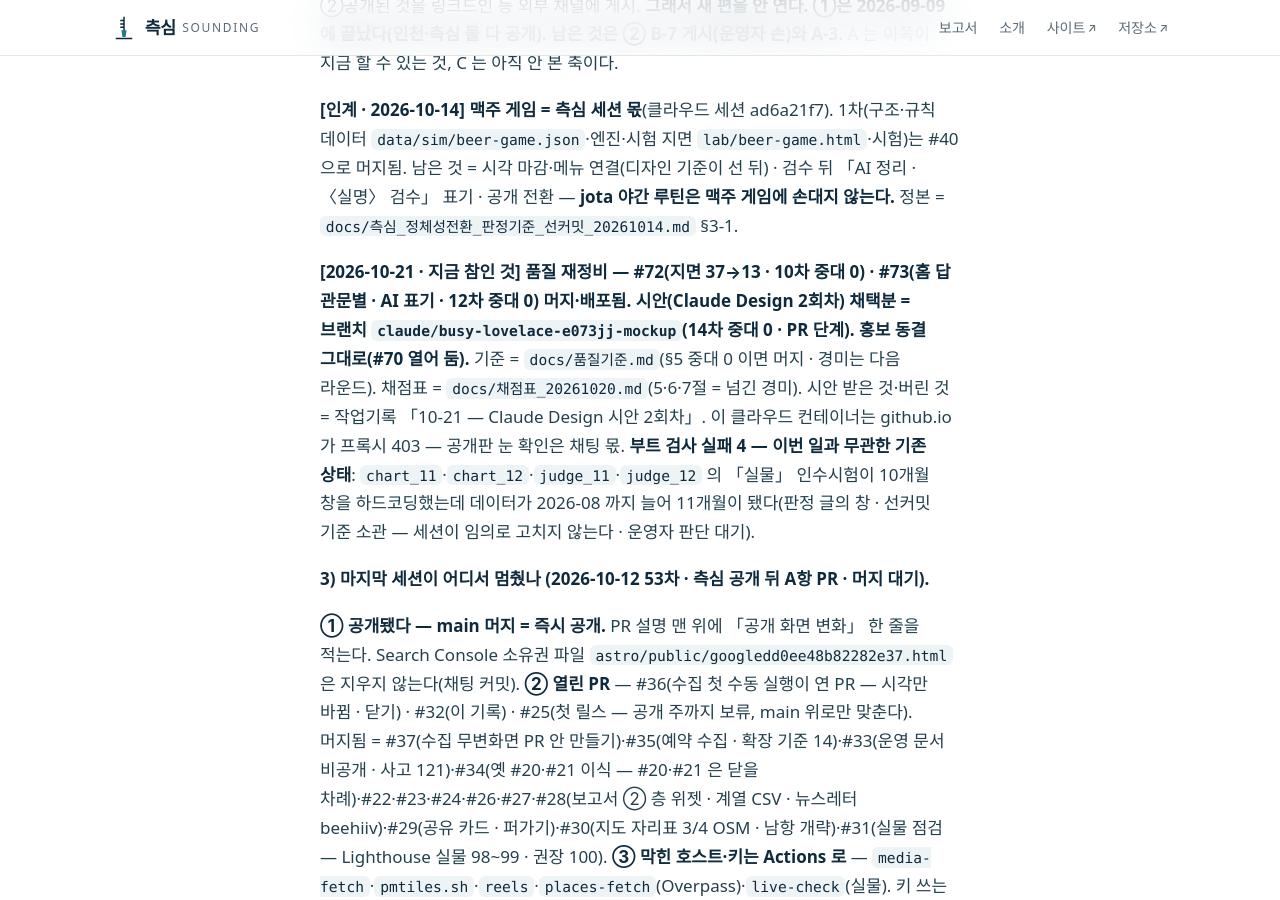
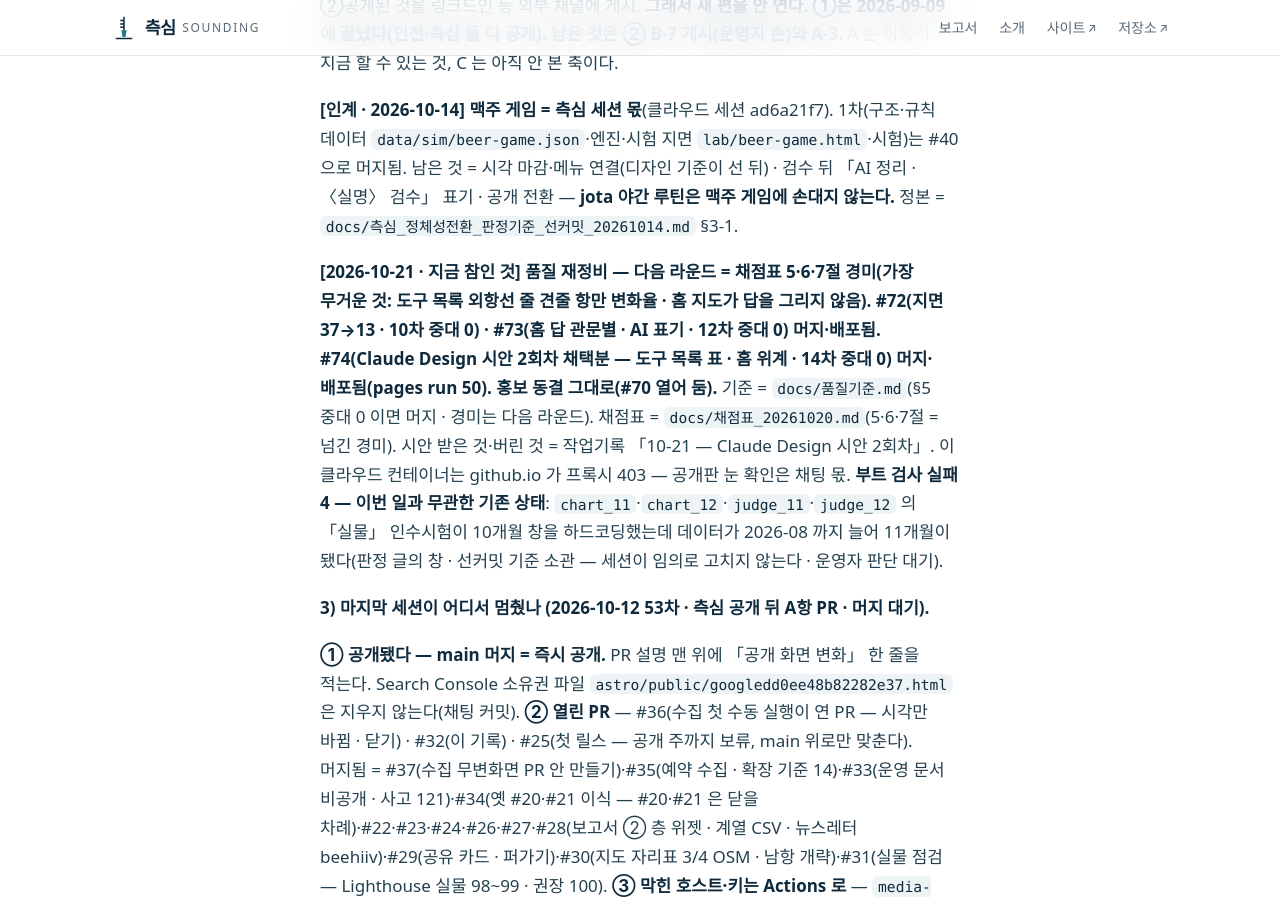
Before and after one commit to jisangj03-dev/incheon-port-analysis, a Jekyll site: the page built from docs/STATUS.md, in a window 1280 px wide and 900 px high, scrolled down 1209 px. Built offline with Jekyll 4.4.1, drawn with Linux system fonts in a browser that asks for light colours; some web fonts are replaced; our own code applies the rules of GitHub Pages for plain Markdown files.

Commit message:
STATUS·작업기록 — #73·#74 머지·배포 · 다음 라운드
Co-Authored-By: Claude Opus 5.5 <noreply@anthropic.com>
Claude-Session: https://claude.ai/code/session_01L59oEoiMW7KHoJRFFkcN4Q

```diff
--- a/docs/STATUS.md
+++ b/docs/STATUS.md
@@ -31,7 +31,7 @@ A 는 이쪽이 지금 할 수 있는 것, C 는 아직 안 본 축이다.
 **[인계 · 2026-10-14] 맥주 게임 = 측심 세션 몫**(클라우드 세션 ad6a21f7). 1차(구조·규칙 데이터 `data/sim/beer-game.json`·엔진·시험 지면 `lab/beer-game.html`·시험)는 #40 으로 머지됨. 남은 것 = 시각 마감·메뉴 연결(디자인 기준이 선 뒤) · 검수 뒤 「AI 정리 · 〈실명〉 검수」 표기 · 공개 전환 — **jota 야간 루틴은 맥주 게임에 손대지 않는다.** 정본 = `docs/측심_정체성전환_판정기준_선커밋_20261014.md` §3-1.
 
 
-**[2026-10-21 · 지금 참인 것] 품질 재정비 — #72(지면 37→13 · 10차 중대 0) · #73(홈 답 관문별 · AI 표기 · 12차 중대 0) 머지·배포됨. 시안(Claude Design 2회차) 채택분 = 브랜치 `claude/busy-lovelace-e073jj-mockup`(14차 중대 0 · PR 단계). 홍보 동결 그대로(#70 열어 둠).** 기준 = `docs/품질기준.md`(§5 중대 0 이면 머지 · 경미는 다음 라운드). 채점표 = `docs/채점표_20261020.md`(5·6·7절 = 넘긴 경미). 시안 받은 것·버린 것 = 작업기록 「10-21 — Claude Design 시안 2회차」. 이 클라우드 컨테이너는 github.io 가 프록시 403 — 공개판 눈 확인은 채팅 몫.
+**[2026-10-21 · 지금 참인 것] 품질 재정비 — 다음 라운드 = 채점표 5·6·7절 경미(가장 무거운 것: 도구 목록 외항선 줄 견줄 항만 변화율 · 홈 지도가 답을 그리지 않음). #72(지면 37→13 · 10차 중대 0) · #73(홈 답 관문별 · AI 표기 · 12차 중대 0) 머지·배포됨. #74(Claude Design 시안 2회차 채택분 — 도구 목록 표 · 홈 위계 · 14차 중대 0) 머지·배포됨(pages run 50). 홍보 동결 그대로(#70 열어 둠).** 기준 = `docs/품질기준.md`(§5 중대 0 이면 머지 · 경미는 다음 라운드). 채점표 = `docs/채점표_20261020.md`(5·6·7절 = 넘긴 경미). 시안 받은 것·버린 것 = 작업기록 「10-21 — Claude Design 시안 2회차」. 이 클라우드 컨테이너는 github.io 가 프록시 403 — 공개판 눈 확인은 채팅 몫.
 **부트 검사 실패 4 — 이번 일과 무관한 기존 상태**: `chart_11`·`chart_12`·`judge_11`·`judge_12` 의 「실물」 인수시험이 10개월 창을 하드코딩했는데 데이터가 2026-08 까지 늘어 11개월이 됐다(판정 글의 창 · 선커밋 기준 소관 — 세션이 임의로 고치지 않는다 · 운영자 판단 대기).
 
 **3) 마지막 세션이 어디서 멈췄나 (2026-10-12 53차 · 측심 공개 뒤 A항 PR · 머지 대기).**
```
Also changed, not shown: docs/작업기록.md (+2 -0 lines).
